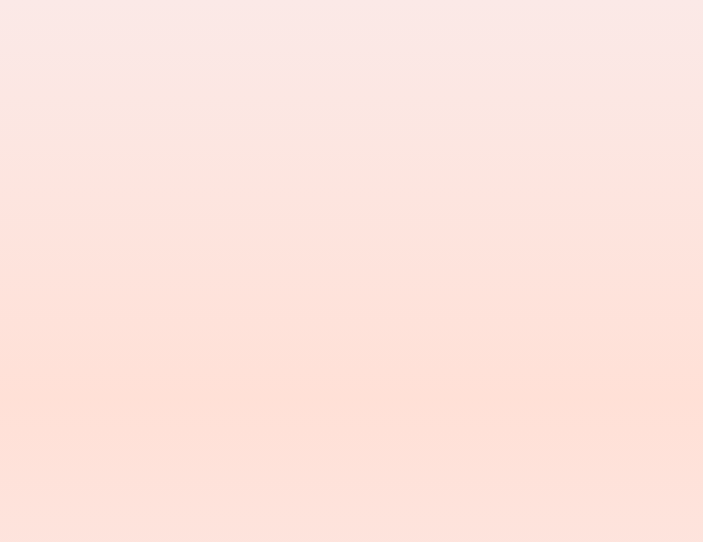
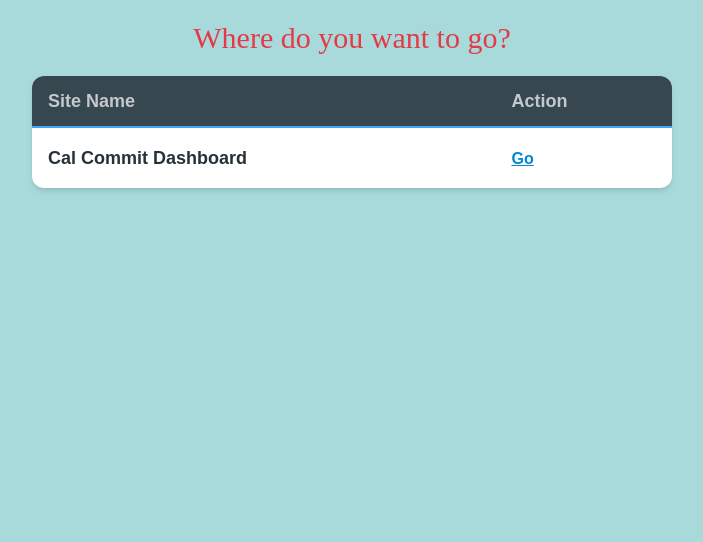
Before and after one commit to Cal-Commit/authenticator-frontend, a React (Create React App) app: page /redirects in a window 1280 px wide. Before the commit this address had no page. Shown: the top 542 px of the page, without its empty margins (288-991 px from the left). Built offline with nearby package versions, Linux system fonts and the light colour scheme.

Commit message:
fix bug where if there was no durl, it would break

```diff
--- a/src/App.js
+++ b/src/App.js
@@ -4,6 +4,7 @@ import { SignIn } from "./components/SignIn";
 import GHOauth from "./components/GHOauth";
 import GHAdditionalInfo from "./components/GHAdditionalInfo";
 import Landing from "./components/Landing";
+import { Redirects } from "./components/Redirects";
 
 function App() {
   return (
@@ -15,6 +16,7 @@ function App() {
           <Route path="/auth/signin" element={<SignIn />} />
           <Route path="/oauth/github" element={<GHOauth />} />
           <Route path="/oauth/github/step-2" element={<GHAdditionalInfo />} />
+          <Route path="redirects" element={<Redirects />} />
         </Routes>
       </div>
     </>
--- a/src/components/GHAdditionalInfo.js
+++ b/src/components/GHAdditionalInfo.js
@@ -1,5 +1,5 @@
 import React, { useContext, useEffect, useState } from "react";
-import { Link, useLocation, useSearchParams } from "react-router-dom";
+import { Link, useLocation, useNavigate } from "react-router-dom";
 import AuthContext from "../store/AuthContext";
 import { useForm } from "react-hook-form";
 import { fetchApi } from "../utils/fetchApi";
@@ -13,21 +13,21 @@ import {
 
 import logo from "../static/Cal Commit Logo.svg";
 import LoadingSpinner from "./LoadingSpinner";
+import { manageSuccess } from "../utils/manageSuccess";
 
 function GHAdditionalInfo() {
   const [loading, setLoading] = useState(false);
   const [email, setEmail] = useState(null);
   const location = useLocation();
 
-  const [searchParams] = useSearchParams();
-
   const {
     register,
     handleSubmit,
     formState: { errors },
     getValues,
-    setError,
   } = useForm();
+
+  const navigate = useNavigate();
 
   const authCtx = useContext(AuthContext);
 
@@ -73,13 +73,7 @@ function GHAdditionalInfo() {
     );
     setLoading(false);
 
-    window.location = `${localStorage.getItem(
-      "referrer"
-    )}sso-success?durl=${localStorage.getItem("durl")}&token=${
-      data.token
-    }&role=${data.role}&fullName=${data.fullName}&repPts=${
-      data.reputationPoints
-    }&since=${new Date(data.created_at).toDateString()}`;
+    return manageSuccess(window, localStorage, data, navigate);
   };
 
   return (
--- a/src/components/GHOauth.js
+++ b/src/components/GHOauth.js
@@ -3,6 +3,7 @@ import { useNavigate, useSearchParams } from "react-router-dom";
 import { fetchApi } from "../utils/fetchApi";
 import AuthContext from "../store/AuthContext";
 import LoadingSpinner from "./LoadingSpinner";
+import { manageSuccess } from "../utils/manageSuccess";
 
 function GHOauth() {
   const [searchParams] = useSearchParams();
@@ -28,9 +29,8 @@ function GHOauth() {
       const data = await response.json();
 
       if (!response.ok) {
-        return console.log(data.message);
+        return;
       }
-      console.log("got token: " + data.access_token);
       localStorage.setItem("token", data.access_token);
     };
 
@@ -44,8 +44,7 @@ function GHOauth() {
       const data = await response.json();
 
       if (!response.ok) {
-        console.log("Err");
-        return console.log(data.message);
+        return;
       }
       const email = data[0].email;
 
@@ -62,7 +61,7 @@ function GHOauth() {
       const data2 = await response2.json();
 
       if (!response2.ok) {
-        return console.log(data2.message);
+        return;
       }
 
       if (!data2.userExists) {
@@ -84,7 +83,7 @@ function GHOauth() {
       const data3 = await response3.json();
 
       if (!response3.ok) {
-        return console.log(data3.message);
+        return;
       }
 
       const expirationTime = new Date(new Date().setHours(23, 59, 59, 999));
@@ -95,15 +94,9 @@ function GHOauth() {
         data3.fullName
       );
 
-      window.location = `${localStorage.getItem(
-        "referrer"
-      )}sso-success?durl=${localStorage.getItem("durl")}&token=${
-        data3.token
-      }&role=${data3.role}&fullName=${data3.fullName}&repPts=${
-        data3.reputationPoints
-      }&since=${new Date(data3.created_at).toDateString()}`;
+      return manageSuccess(window, localStorage, data3, navigate);
     });
-  }, []);
+  }, [authCtx, navigate, searchParams]);
   return (
     <div className="flex w-full h-full justify-center items-center bg-[#CFE8EF]">
       <LoadingSpinner textSize="text-xl" textWeight="font-bold" />
--- a/src/components/Landing.js
+++ b/src/components/Landing.js
@@ -11,7 +11,7 @@ function Landing() {
   useEffect(() => {
     localStorage.setItem("referrer", document.referrer);
     localStorage.setItem("durl", searchParams.get("durl"));
-  }, []);
+  }, [searchParams]);
 
   return (
     <div className="overflow-y-hidden h-full w-full bg-[#5B7C99]">
--- /dev/null
+++ b/src/components/Redirects.js
@@ -0,0 +1,94 @@
+import { Card, Typography } from "@material-tailwind/react";
+import { useEffect, useState } from "react";
+import { Link, useLocation } from "react-router-dom";
+
+const TABLE_HEAD = ["Site Name", "Action"];
+
+const TABLE_ROWS = [
+  {
+    name: "Cal Commit Dashboard",
+    url:
+      process.env.NODE_ENV === "production"
+        ? "https://dashboard-psi-sable.vercel.app/sso-success"
+        : "http://localhost:3001/sso-success",
+  },
+];
+
+export function Redirects() {
+  const [durl, setDurl] = useState(null);
+  const [token, setToken] = useState(null);
+  const [role, setRole] = useState(null);
+  const [fullName, setFullName] = useState(null);
+  const [repPts, setRepPts] = useState(null);
+  const [since, setSince] = useState(null);
+  const location = useLocation();
+
+  useEffect(() => {
+    const durl = location?.state?.durl;
+    const token = location?.state?.token;
+    const role = location?.state?.role;
+    const fullName = location?.state?.fullName;
+    const repPts = location?.state?.repPts;
+    const since = location?.state?.since;
+
+    durl && setDurl(durl);
+    token && setToken(token);
+    role && setRole(role);
+    fullName && setFullName(fullName);
+    repPts >= 0 && setRepPts(repPts);
+    since && setSince(since);
+  }, [location]);
+
+  return (
+    <div className="flex flex-col items-center w-full h-full bg-[#a8dadc]">
+      <Typography className="text-3xl font-dela-gothic mt-5 text-[#e63946]">
+        Where do you want to go?
+      </Typography>
+      <Card className="mt-5 h-fit w-1/2 overflow-scroll">
+        <table className="w-full min-w-max table-auto text-left">
+          <thead>
+            <tr>
+              {TABLE_HEAD.map((head, index) => (
+                <th
+                  key={index}
+                  className="border-b-2 border-blue-400 bg-blue-gray-800 p-4"
+                >
+                  <Typography
+                    variant="small"
+                    color="blue-gray"
+                    className="font-dm-sans font-bold text-lg leading-none opacity-70 text-white"
+                  >
+                    {head}
+                  </Typography>
+                </th>
+              ))}
+            </tr>
+          </thead>
+          <tbody>
+            {TABLE_ROWS.map(({ name, url }, index) => (
+              <tr key={index} className="even:bg-blue-gray-50/50">
+                <td className="p-4">
+                  <Typography
+                    variant="small"
+                    color="blue-gray"
+                    className="font-dm-sans text-lg font-semibold"
+                  >
+                    {name}
+                  </Typography>
+                </td>
+                <td className="p-4">
+                  <Link
+                    to={`${url}?durl=${durl}&token=${token}&role=${role}&fullName=${fullName}&repPts=${repPts}&since=${since}`}
+                    className="transition-all duration-300 ease-in-out font-dm-sans font-semibold text-light-blue-700 underline hover:text-light-blue-900 hover:decoration-double"
+                  >
+                    Go
+                  </Link>
+                </td>
+              </tr>
+            ))}
+          </tbody>
+        </table>
+      </Card>
+    </div>
+  );
+}
--- a/src/components/SignIn.js
+++ b/src/components/SignIn.js
@@ -1,5 +1,5 @@
 import { Card, Input, Button, Typography } from "@material-tailwind/react";
-import { Link, useSearchParams } from "react-router-dom";
+import { Link, useNavigate } from "react-router-dom";
 
 import logo from "../static/Cal Commit Logo.svg";
 import { useForm } from "react-hook-form";
@@ -7,6 +7,7 @@ import { fetchApi } from "../utils/fetchApi";
 import { useContext, useState } from "react";
 import AuthContext from "../store/AuthContext";
 import LoadingSpinner from "./LoadingSpinner";
+import { manageSuccess } from "../utils/manageSuccess";
 
 export function SignIn() {
   const [loading, setLoading] = useState(false);
@@ -18,6 +19,8 @@ export function SignIn() {
     getValues,
     setError,
   } = useForm();
+
+  const navigate = useNavigate();
 
   const authCtx = useContext(AuthContext);
 
@@ -71,13 +74,7 @@ export function SignIn() {
     );
     setLoading(false);
 
-    // window.location = `${localStorage.getItem(
-    //   "referrer"
-    // )}sso-success?durl=${localStorage.getItem("durl")}&token=${data.token}&role=${
-    //   data.role
-    // }&fullName=${data.fullName}&repPts=${
-    //   data.reputationPoints
-    // }&since=${new Date(data.created_at).toDateString()}`;
+    return manageSuccess(window, localStorage, data, navigate);
   };
 
   return (
--- a/src/components/SignUp.js
+++ b/src/components/SignUp.js
@@ -5,7 +5,7 @@ import {
   Button,
   Typography,
 } from "@material-tailwind/react";
-import { Link, useSearchParams } from "react-router-dom";
+import { Link, useNavigate } from "react-router-dom";
 
 import logo from "../static/Cal Commit Logo.svg";
 import { useForm } from "react-hook-form";
@@ -13,6 +13,7 @@ import { fetchApi } from "../utils/fetchApi";
 import { useContext, useState } from "react";
 import AuthContext from "../store/AuthContext";
 import LoadingSpinner from "./LoadingSpinner";
+import { manageSuccess } from "../utils/manageSuccess";
 
 export function SignUp() {
   const [loading, setLoading] = useState(false);
@@ -25,9 +26,9 @@ export function SignUp() {
     setError,
   } = useForm();
 
+  const navigate = useNavigate();
+
   const authCtx = useContext(AuthContext);
-
-  const [searchParams] = useSearchParams();
 
   const submitHandler = async () => {
     setLoading(true);
@@ -64,10 +65,8 @@ export function SignUp() {
         });
       } else if (data.type === "validation") {
         const field = data.message.path;
-        console.log(field);
 
         const msg = data.message.msg;
-        console.log(msg);
         return setError(field, {
           type: msg,
         });
@@ -82,13 +81,7 @@ export function SignUp() {
     );
     setLoading(false);
 
-    window.location = `${localStorage.getItem(
-      "referrer"
-    )}sso-success?durl=${localStorage.getItem("durl")}&token=${
-      data.token
-    }&role=${data.role}&fullName=${data.fullName}&repPts=${
-      data.reputationPoints
-    }&since=${new Date(data.created_at).toDateString()}`;
+    return manageSuccess(window, localStorage, data, navigate);
   };
 
   return (
--- /dev/null
+++ b/src/utils/manageSuccess.js
@@ -0,0 +1,26 @@
+export const manageSuccess = (window, localStorage, data, navigate) => {
+  if (
+    !localStorage.getItem("referrer") ||
+    !localStorage.getItem("durl") ||
+    localStorage.getItem("referrer") === window.location.origin
+  ) {
+    return navigate("/redirects", {
+      state: {
+        durl: "/",
+        token: data.token,
+        role: data.role,
+        fullName: data.fullName,
+        repPts: data.reputationPoints,
+        since: new Date(data.created_at).toDateString(),
+      },
+    });
+  }
+
+  return (window.location = `${localStorage.getItem(
+    "referrer"
+  )}sso-success?durl=${localStorage.getItem("durl")}&token=${
+    data.token
+  }&role=${data.role}&fullName=${data.fullName}&repPts=${
+    data.reputationPoints
+  }&since=${new Date(data.created_at).toDateString()}`);
+};
```
